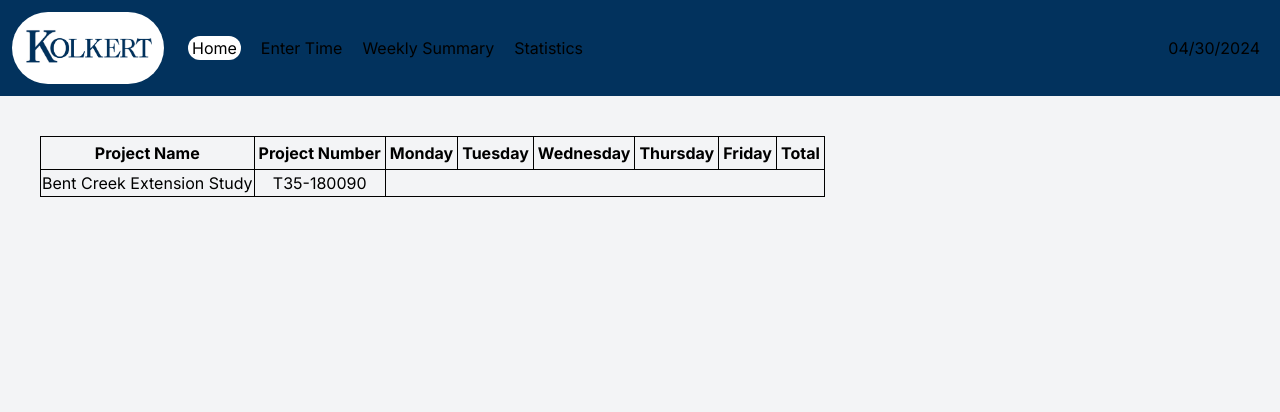
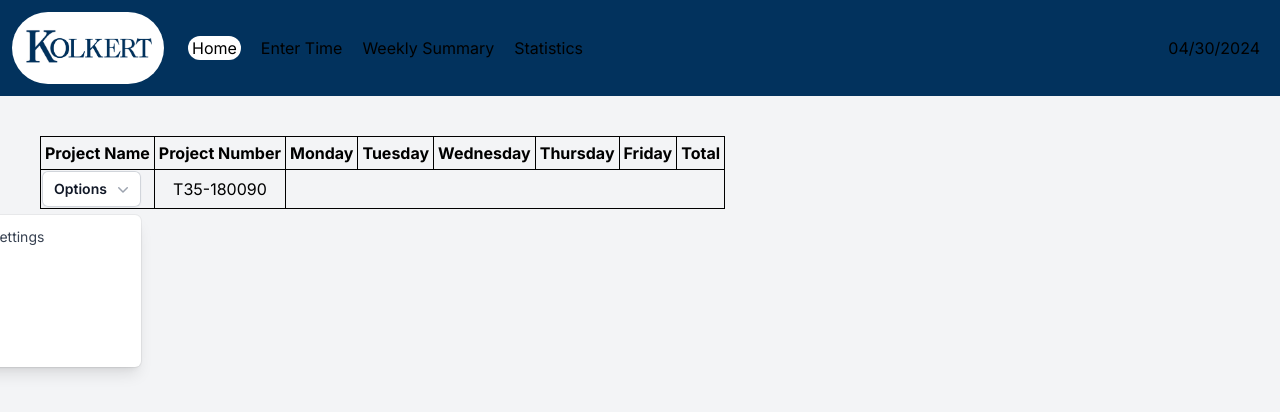
Before and after one commit to agray5287/timesheet, a Next.js app: page /demo in a window 1280 px wide. Shown: the top 412 px of the page. Built offline with nearby package versions, Linux system fonts and the light colour scheme.

Commit message:
Made dropdown button component for demo page but it barely functions

```diff
--- /dev/null
+++ b/src/components/Menu_Button.js
@@ -0,0 +1,24 @@
+export function DropDown() {
+  return (
+    <div class="relative inline-block text-left">
+  <div>
+    <button type="button" class="inline-flex w-full justify-center gap-x-1.5 rounded-md bg-white px-3 py-2 text-sm font-semibold text-gray-900 shadow-sm ring-1 ring-inset ring-gray-300 hover:bg-gray-50" id="menu-button" aria-expanded="true" aria-haspopup="true">
+      Options
+      <svg class="-mr-1 size-5 text-gray-400" viewBox="0 0 20 20" fill="currentColor" aria-hidden="true" data-slot="icon">
+        <path fill-rule="evenodd" d="M5.22 8.22a.75.75 0 0 1 1.06 0L10 11.94l3.72-3.72a.75.75 0 1 1 1.06 1.06l-4.25 4.25a.75.75 0 0 1-1.06 0L5.22 9.28a.75.75 0 0 1 0-1.06Z" clip-rule="evenodd" />
+      </svg>
+    </button>
+  </div>
+  <div class="absolute right-0 z-10 mt-2 w-56 origin-top-right rounded-md bg-white shadow-lg ring-1 ring-black/5 focus:outline-none" role="menu" aria-orientation="vertical" aria-labelledby="menu-button" tabindex="-1">
+    <div class="py-1" role="none">
+      <a href="#" class="block px-4 py-2 text-sm text-gray-700" role="menuitem" tabindex="-1" id="menu-item-0">Account settings</a>
+      <a href="#" class="block px-4 py-2 text-sm text-gray-700" role="menuitem" tabindex="-1" id="menu-item-1">Support</a>
+      <a href="#" class="block px-4 py-2 text-sm text-gray-700" role="menuitem" tabindex="-1" id="menu-item-2">License</a>
+      <form method="POST" action="#" role="none">
+        <button type="submit" class="block w-full px-4 py-2 text-left text-sm text-gray-700" role="menuitem" tabindex="-1" id="menu-item-3">Sign out</button>
+      </form>
+    </div>
+  </div>
+</div>
+  )
+}
--- a/src/components/pages/DemoPage.js
+++ b/src/components/pages/DemoPage.js
@@ -1,5 +1,6 @@
 const proj1 = "Bent Creek Extension Study"
 const projNum1 = "T35-180090"
+import { DropDown } from "@/components/Menu_Button";
 
 export function DemoPage() {
     return(
@@ -15,16 +16,16 @@
                 <th class="border border-black px-1 py-1">Thursday</th>
                 <th class="border border-black px-1 py-1">Friday</th>
                 <th class="border border-black px-1 py-1">Total</th>
-
                 </tr>
                 </thead>
                 <tbody>
             <tr>
-                <td class="text-left border border-black hover:bg-gray-400">{proj1}</td>
-                <td class="text-center border border-black hover:bg-gray-400">{projNum1}</td>
+                <td class="text-left border border-black"><DropDown /></td>
+                <td class="text-center border border-black">{projNum1}</td>
             </tr>
             </tbody>
             </table>
+
         </div>
     );
 };
```
Also changed, not shown: package.json (+5 -5 lines), 1 other file (tests, documents, lock files or other folders).
